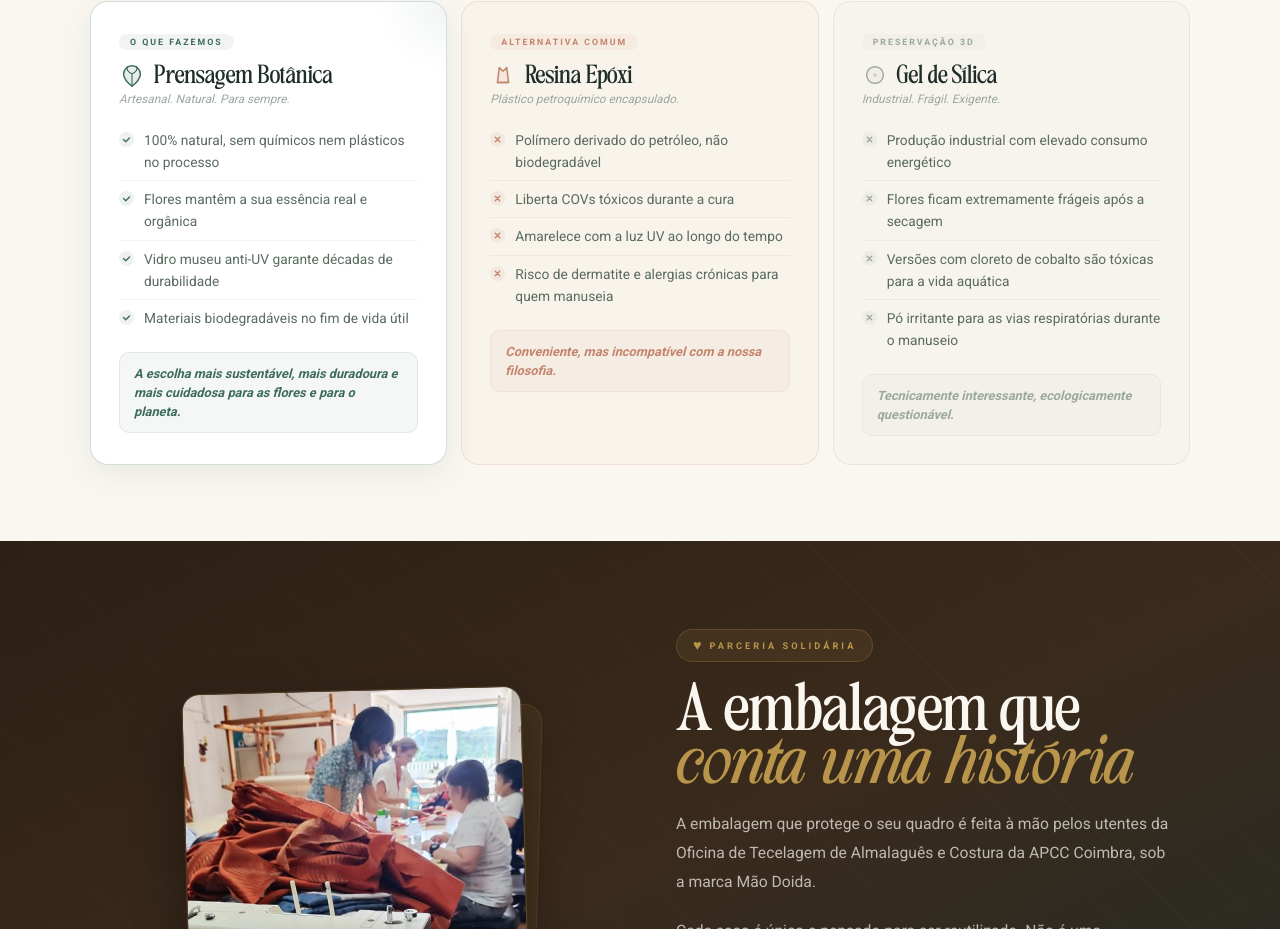
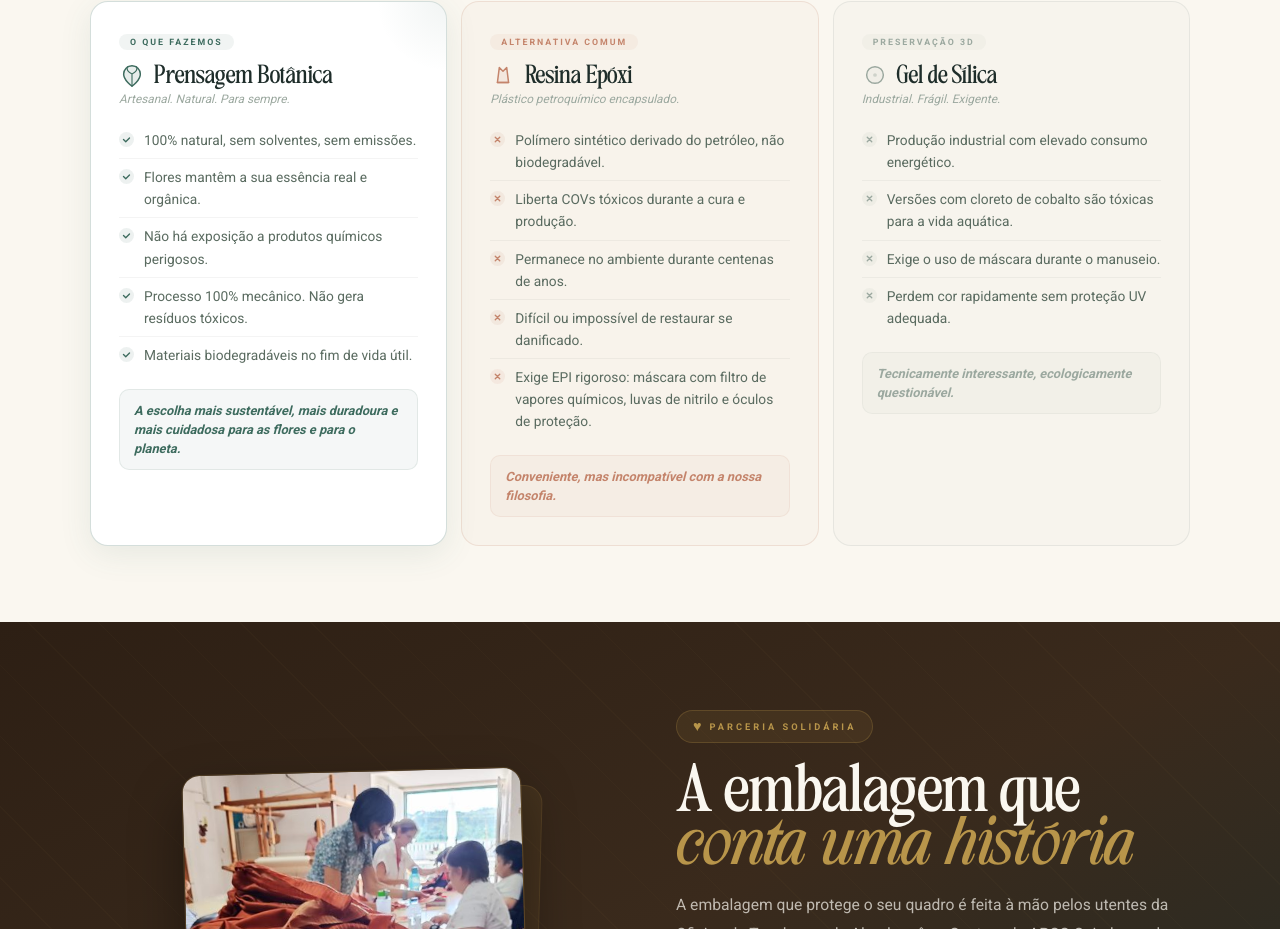
Before and after one commit to floresabeirario/fbr-website, a Next.js app: page /sustentabilidade in a window 1280 px wide. Shown: the part 1679-2608 px from the top of the page. Built offline with nearby package versions, Linux system fonts and the light colour scheme.

Commit message:
Update page.js

```diff
--- a/app/sustentabilidade/page.js
+++ b/app/sustentabilidade/page.js
@@ -44,10 +44,11 @@ const METHODS = [
       </svg>
     ),
     points: [
-      { good: true,  text: "100% natural, sem químicos nem plásticos no processo" },
-      { good: true,  text: "Flores mantêm a sua essência real e orgânica" },
-      { good: true,  text: "Vidro museu anti-UV garante décadas de durabilidade" },
-      { good: true,  text: "Materiais biodegradáveis no fim de vida útil" },
+      { good: true,  text: "100% natural, sem solventes, sem emissões." },
+      { good: true,  text: "Flores mantêm a sua essência real e orgânica." },
+      { good: true,  text: "Não há exposição a produtos químicos perigosos." },
+      { good: true,  text: "Processo 100% mecânico. Não gera resíduos tóxicos." },
+      { good: true,  text: "Materiais biodegradáveis no fim de vida útil." },
     ],
     verdict:      "A escolha mais sustentável, mais duradoura e mais cuidadosa para as flores e para o planeta.",
     verdictColor: "#3D6B5E",
@@ -70,10 +71,11 @@ const METHODS = [
       </svg>
     ),
     points: [
-      { good: false, text: "Polímero derivado do petróleo, não biodegradável" },
-      { good: false, text: "Liberta COVs tóxicos durante a cura" },
-      { good: false, text: "Amarelece com a luz UV ao longo do tempo" },
-      { good: false, text: "Risco de dermatite e alergias crónicas para quem manuseia" },
+      { good: false, text: "Polímero sintético derivado do petróleo, não biodegradável." },
+      { good: false, text: "Liberta COVs tóxicos durante a cura e produção." },
+      { good: false, text: "Permanece no ambiente durante centenas de anos." },
+      { good: false, text: "Difícil ou impossível de restaurar se danificado." },
+      { good: false, text: "Exige EPI rigoroso: máscara com filtro de vapores químicos, luvas de nitrilo e óculos de proteção." },
     ],
     verdict:      "Conveniente, mas incompatível com a nossa filosofia.",
     verdictColor: "#C4846B",
@@ -95,10 +97,10 @@ const METHODS = [
       </svg>
     ),
     points: [
-      { good: false, text: "Produção industrial com elevado consumo energético" },
-      { good: false, text: "Flores ficam extremamente frágeis após a secagem" },
-      { good: false, text: "Versões com cloreto de cobalto são tóxicas para a vida aquática" },
-      { good: false, text: "Pó irritante para as vias respiratórias durante o manuseio" },
+      { good: false, text: "Produção industrial com elevado consumo energético." },
+      { good: false, text: "Versões com cloreto de cobalto são tóxicas para a vida aquática." },
+      { good: false, text: "Exige o uso de máscara durante o manuseio." },
+      { good: false, text: "Perdem cor rapidamente sem proteção UV adequada." },
     ],
     verdict:      "Tecnicamente interessante, ecologicamente questionável.",
     verdictColor: "#9BA89F",
```
